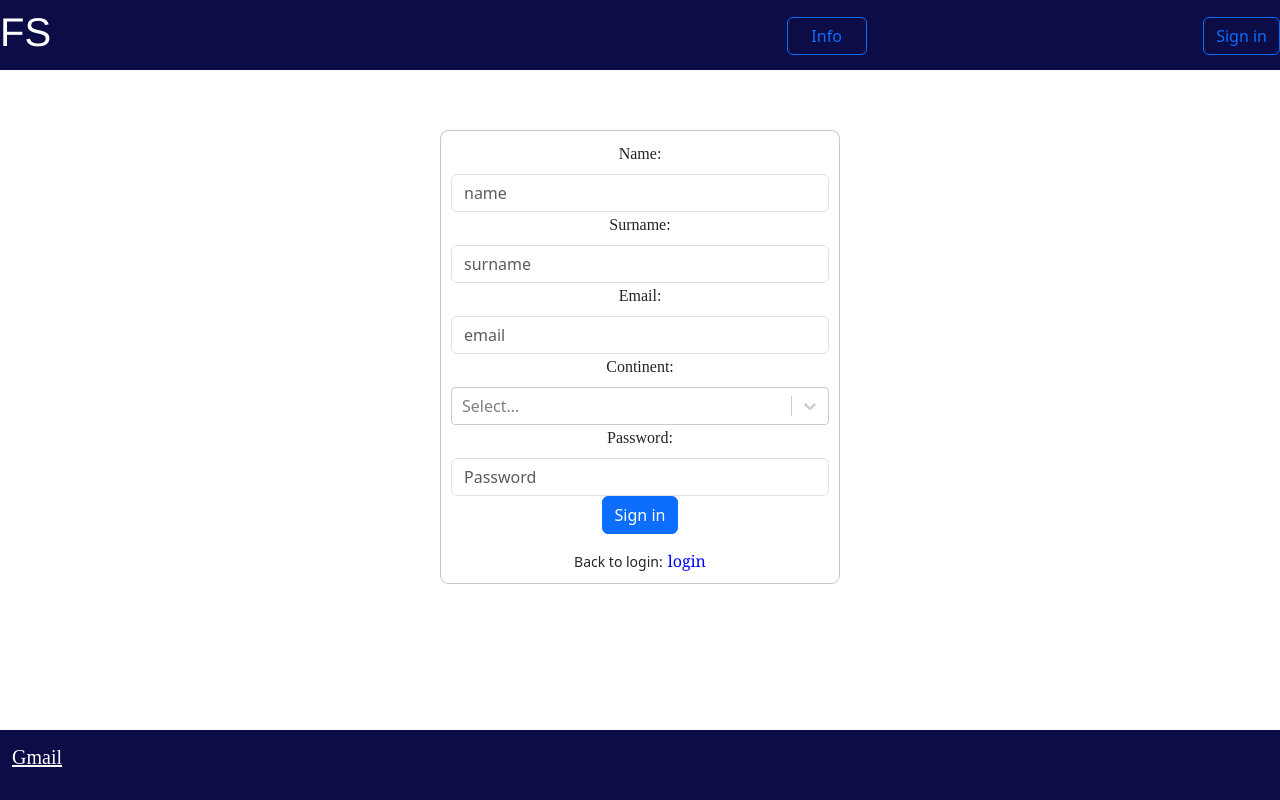
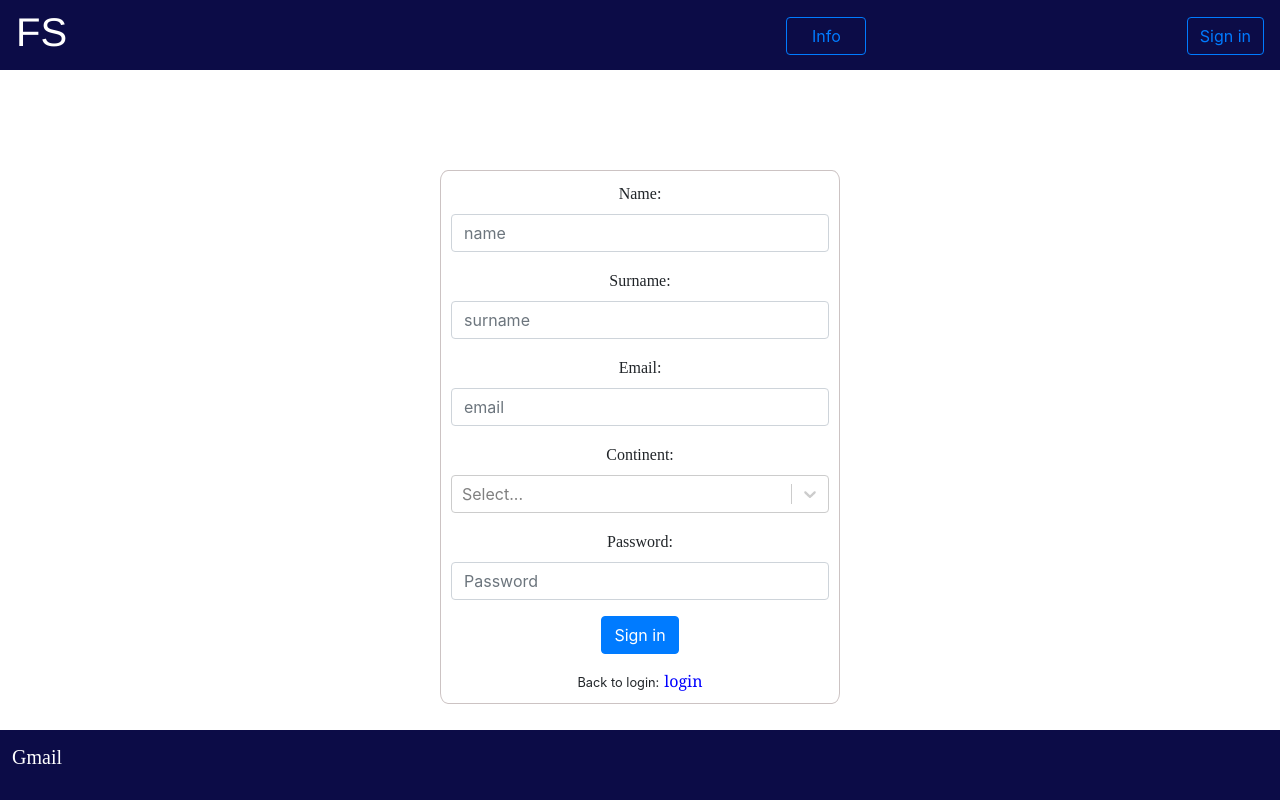
Before and after one commit to vld911-pk/savages, a React (Create React App) app in the folder client/: page /register in a window 1280 px wide. Built offline with nearby package versions, Linux system fonts and the light colour scheme; no server answers.

Commit message:
validated

```diff
--- a/client/package.json
+++ b/client/package.json
@@ -6,7 +6,9 @@
     "@testing-library/jest-dom": "^4.2.4",
     "@testing-library/react": "^9.5.0",
     "@testing-library/user-event": "^7.2.1",
+    "bootstrap": "^4.5.3",
     "react": "^16.13.1",
+    "react-bootstrap": "^1.4.0",
     "react-dom": "^16.13.1",
     "react-redux": "^7.2.2",
     "react-router-dom": "^5.2.0",
--- a/client/src/components/Form.css
+++ b/client/src/components/Form.css
@@ -6,7 +6,7 @@
     border : 1px solid rgb(204, 195, 195);
     padding: 10px;
     right:calc(50% - 200px);
-    margin-top: 60px;
+    margin-top: 100px;
     text-align: center;
     border-radius: 2%;
 }
--- a/client/src/components/Login_form.js
+++ b/client/src/components/Login_form.js
@@ -1,9 +1,10 @@
-import React, { useState } from "react";
-import { Form, Button } from "react-bootstrap";
+import React, { useState, } from "react";
+import { Form, Button, Spinner } from "react-bootstrap";
 import { Redirect } from "react-router-dom";
 import { authData } from '../api/fetchApi';
-import { isFormDirtyCheck } from '../frontHelpers/validationHelper'
+import { isFormDirtyCheck } from '../frontHelpers/validationHelper';
 
+import ErrorMessage from "./styled-components/ErrorMessage";
 import './Form.css';
 
 const TYPE = 'login';
@@ -19,7 +20,8 @@ function Login() {
   }
 
   const [redirect, setRedirect] = useState(false);
-  const [validatedForm , setValidation] = useState({});
+  const [loading, setLoading] = useState(false);
+  const [validatedForm, setValidation] = useState({});
   const [form, setForm] = useState({
     email: '',
     password: null,
@@ -33,14 +35,21 @@ function Login() {
       return <Redirect to='/register' />
     }
   }
-
+  if (loading) {
+    return <Spinner animation="border" className="spinner" variant="primary" />
+  }
   const onSubmit = async (e) => {
     e.preventDefault();
-    setValidation(isFormDirtyCheck(form));
-    const tokens = await authData(form, TYPE);
-    for (const [key, token] of Object.entries(tokens)) {
-      localStorage.setItem(key, token);
+    setLoading(true);
+    const isValid = isFormDirtyCheck(form);
+    await setValidation(() => ({ ...validatedForm, ...isFormDirtyCheck(form) }));
+    if (!isValid.email && !isValid.password) {
+      const tokens = await authData(form, TYPE);
+      for (const [key, token] of Object.entries(tokens)) {
+        localStorage.setItem(key, token);
+      }
     }
+    setLoading(false);
   }
   return (
     <>
@@ -49,24 +58,23 @@ function Login() {
         <Form.Group controlId="formBasicEmail">
           <Form.Label className="m-label">Email:</Form.Label>
           <br />
-          <Form.Control type="text" placeholder="email" name="email" onChange={formHandle} />
+          <Form.Control type="text" placeholder="email" name="email" value={form.email} onChange={formHandle} />
           {!!validatedForm.email ?
-            (<p style={{ color: 'red' }}> Empty field, please fill out </p>)
+            (<ErrorMessage > Empty field, please fill out </ErrorMessage>)
             : null}
         </Form.Group>
         <Form.Group controlId="formBasicPassword">
           <Form.Label className="m-label">Password:</Form.Label>
           <br />
-          <Form.Control type="password" placeholder="Password" name="password" onChange={formHandle} />
+          <Form.Control type="password" placeholder="Password" name="password" value={form.password} onChange={formHandle} />
           {!!validatedForm.password ?
-            (<p style={{ color: 'red' }}> Empty field, please fill out </p>)
+            (<ErrorMessage > Empty field, please fill out </ErrorMessage>)
             : null}
         </Form.Group>
         <Button variant="primary" className="m-btn" onClick={onSubmit} >
-          Sign in
+          Log in
         </Button>
         <RegBtn />
-        {'asd',console.log(isFormDirtyCheck(form)) }
         {redirectBetweenForms()}
       </Form>
     </>
--- a/client/src/components/Register_form.js
+++ b/client/src/components/Register_form.js
@@ -1,101 +1,118 @@
-import React,{useState,useEffect} from "react";
+import React, { useState, useEffect } from "react";
 import { Form, Button, Spinner } from "react-bootstrap";
 import { Redirect } from "react-router-dom";
 import Select from 'react-select';
-import {fetchContinents,authData} from '../api/fetchApi';
+import { fetchContinents, authData } from '../api/fetchApi';
+import { isFormDirtyCheck } from '../frontHelpers/validationHelper';
+
+import ErrorMessage from "./styled-components/ErrorMessage";
 import './Form.css';
 
 const TYPE = 'register';
 
 function Register() {
-  function RegBtn(){
-    return (
-    <div className = "redir_comp">
-        <small className = "small_text">Back to login:</small>
-            <span className = "link" onClick = {() => setRedirect(true)}>login</span>
-    </div>
-    );
-  }
 
   useEffect(() => {
-  async function continents(){
+    async function continents() {
       let response = await fetchContinents();
       let json = await response.json();
-    console.log('json',json);
       setOptions(
         json.body.map((item) => {
           return {
-              id : item.id,
-              label : item.continent
+            id: item.id,
+            label: item.continent
           }
         })
       )
     }
     continents();
-},[]);
-const [loading,setLoading] = useState(false);
-const [form,setForm] = useState({
-    name : '',
-    surname : '',
-    email : '',
-    password : null,
+  }, []);
+
+  const [loading, setLoading] = useState(false);
+  const [form, setForm] = useState({
+    name: '',
+    surname: '',
+    email: '',
+    password: null,
   });
-const [continent,setContinent] = useState(null);
-let [options,setOptions] = useState([]);
-const [redirect,setRedirect] = useState(false);
-
-const formHandle = (event) =>{
-    setForm({...form,[event.target.name] : event.target.value});
+  const [validatedForm, setValidation] = useState({});
+  const [continent, setContinent] = useState(null);
+  const [options, setOptions] = useState([]);
+  const [redirect, setRedirect] = useState(false);
+  console.log('form', form);
+  const formHandle = (event) => {
+    setForm({ ...form, [event.target.name]: event.target.value });
   }
-const redirectHandler = () =>{
-  if(redirect){
-    return <Redirect to = '/login' />
+  const redirectHandler = () => {
+    if (redirect) {
+      return <Redirect to='/login' />
     }
   }
-const onSubmit = async (e) =>{
+  const onSubmit = async (e) => {
     e.preventDefault();
     setLoading(true);
-  try {
-    const response = await authData({...form,continent : continent},TYPE);
+    const isValid = isFormDirtyCheck(form);
+    await setValidation(() => ({ ...validatedForm, ...isFormDirtyCheck(form) }));
+    if (!isValid.name && !isValid.surname && !isValid.email && !isValid.password) {
+      await authData({ ...form, continent: continent }, TYPE);
       setRedirect(true);
-  } catch (error) {
-     throw new Error(error);
     }
     setLoading(false);
   }
-if(loading){
-  return <Spinner  animation="border" className = "spinner" variant="primary"/>
+  if (loading) {
+    return <Spinner animation="border" className="spinner" variant="primary" />
+  }
+  function RegBtn() {
+    return (
+      <div className="redir_comp">
+        <small className="small_text">Back to login:</small>
+        <span className="link" onClick={() => setRedirect(true)}>login</span>
+      </div>
+    );
   }
   return (
     <>
-      <Form className = "form">
+
+      <Form className="form">
         <Form.Group controlId="formBasicName">
-          <Form.Label className = "m-label">Name: </Form.Label>
+          <Form.Label className="m-label">Name: </Form.Label>
           <br />
-          <Form.Control type="text" placeholder="name" name = "name" onChange = {formHandle}/>
+          <Form.Control type="text" placeholder="name" name="name" value={form.name} onChange={formHandle} />
+          {!!validatedForm.name ?
+            (<ErrorMessage > Empty field, please fill out </ErrorMessage>)
+            : null}
         </Form.Group>
         <Form.Group controlId="formBasicSurname">
-          <Form.Label className = "m-label">Surname: </Form.Label>
+          <Form.Label className="m-label">Surname: </Form.Label>
           <br />
-          <Form.Control type="text" placeholder="surname" name = "surname" onChange = {formHandle}/>
+          <Form.Control type="text" placeholder="surname" name="surname" value={form.surname} onChange={formHandle} />
+          {!!validatedForm.surname ?
+            (<ErrorMessage > Empty field, please fill out </ErrorMessage>)
+            : null}
         </Form.Group>
         <Form.Group controlId="formBasicEmail">
-          <Form.Label className = "m-label">Email:</Form.Label>
+          <Form.Label className="m-label">Email:</Form.Label>
           <br />
-          <Form.Control type="text" placeholder="email" name = "email" onChange = {formHandle}/>
+          <Form.Control type="text" placeholder="email" name="email" value={form.email} onChange={formHandle} />
+          {!!validatedForm.email ?
+            (<ErrorMessage > Empty field, please fill out </ErrorMessage>)
+            : null}
         </Form.Group>
         <Form.Group controlId="formBasicContinent">
-        <Form.Label className = "m-label">Continent:</Form.Label>
-        <Select options={options} onChange = {(data) => setContinent(data.id)}/>
+          <Form.Label className="m-label">Continent:</Form.Label>
+          <Select options={options} onChange={(data) => setContinent(data.id)} />
         </Form.Group>
         <Form.Group controlId="formBasicPassword">
-          <Form.Label className = "m-label">Password:</Form.Label>
+          <Form.Label className="m-label">Password:</Form.Label>
           <br />
-          <Form.Control type="password" placeholder="Password" name = "password" onChange = {formHandle}/>
+          <Form.Control type="password" placeholder="Password" name="password" value={form.password} onChange={formHandle} />
+          {!!validatedForm.password ?
+            (<ErrorMessage > Empty field, please fill out </ErrorMessage>)
+            : null}
         </Form.Group>
         {redirectHandler()}
 
-        <Button variant="primary" className = "m-btn" onClick = {onSubmit}>
+        <Button variant="primary" className="m-btn" onClick={onSubmit}>
           Sign in
         </Button>
         <RegBtn />
--- /dev/null
+++ b/client/src/components/styled-components/ErrorMessage.js
@@ -0,0 +1,7 @@
+import styled from 'styled-components';
+
+const ErrorMessage = styled.p`
+    color : red;
+    font-family : serif;
+`
+export default ErrorMessage;
--- /dev/null
+++ b/client/src/constants/validation.js
@@ -0,0 +1,2 @@
+export const passwordMaxLendth = 10;
+export const passwordMinLendth = 4;
--- a/client/src/frontHelpers/validationHelper.js
+++ b/client/src/frontHelpers/validationHelper.js
@@ -1,3 +1,5 @@
+import { passwordMaxLendth, passwordMinLendth } from '../constants/validation';
+
 export const isFormDirtyCheck = (form) => {
     let formState = {};
     const setFormState = (obj) => {
```
Also changed, not shown: client/src/frontHelpers/tokenHelper.js (added, +11 -0 lines), 1 other file (tests, documents, lock files or other folders). Lines whose indentation alone changed are shown as unchanged.
